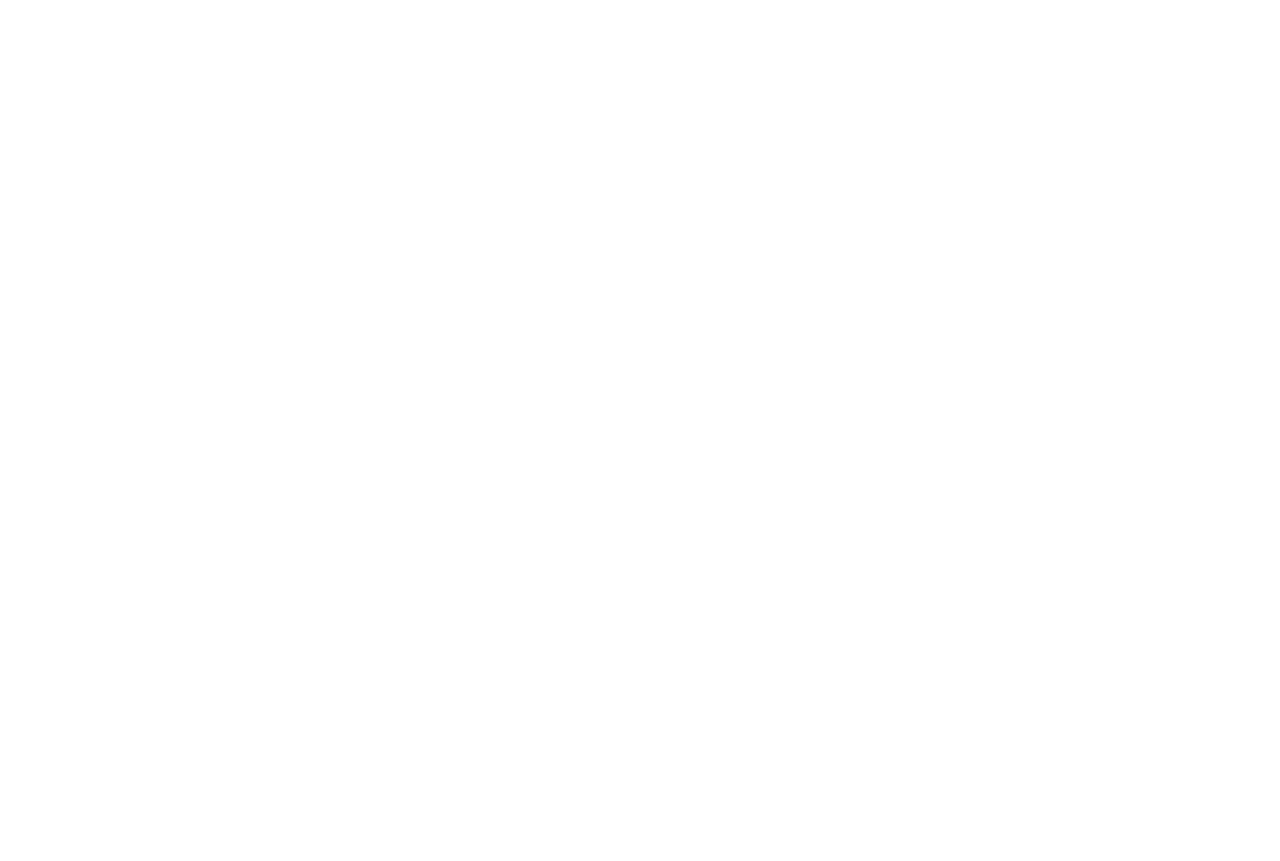
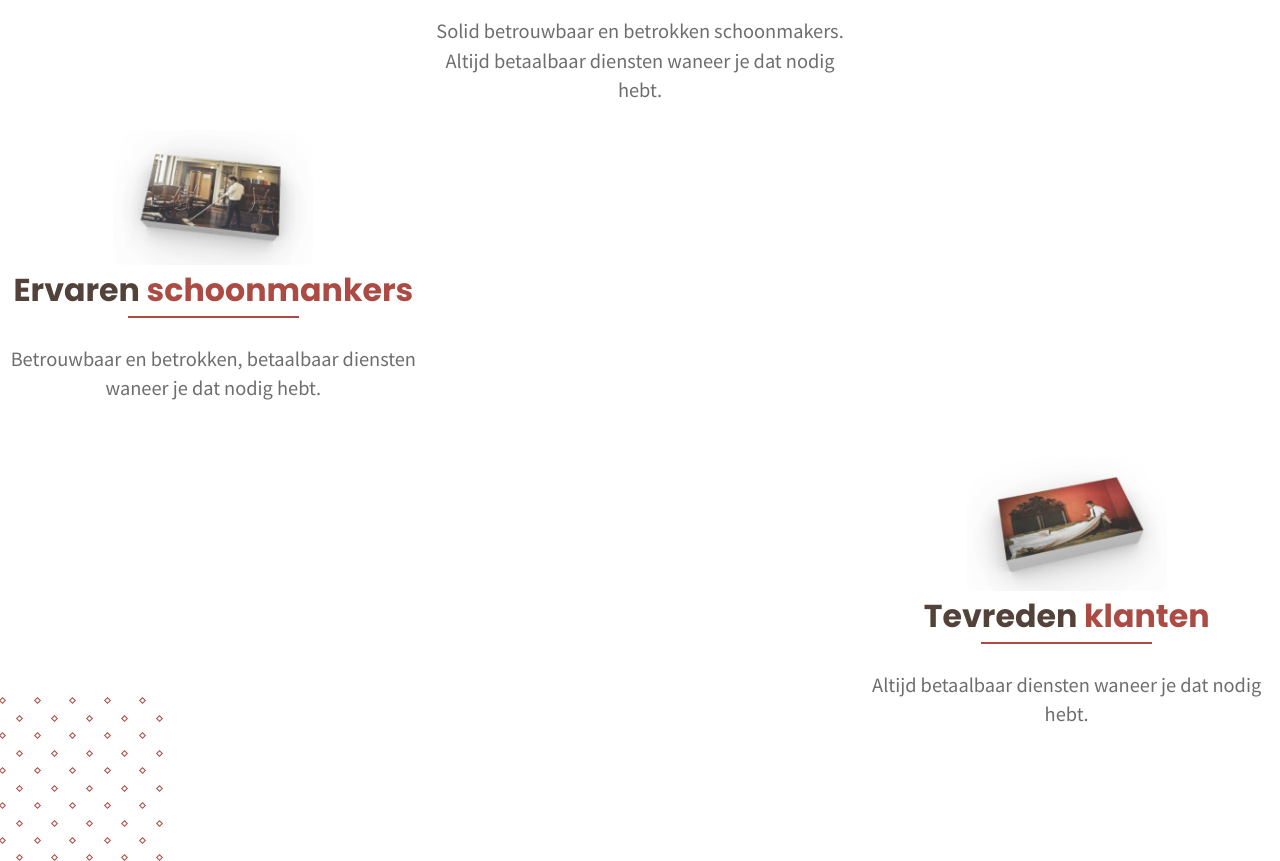
Before and after one commit to Vastlaan/showroom, a React (Create React App) app in the folder client/: page /example-3 in a window 1280 px wide. Shown: the part 1080-1941 px from the top of the page. Before the commit the page ends 804 px from the top, so only its background shows below. Built offline with nearby package versions, Linux system fonts and the light colour scheme.

Commit message:
Add new section

```diff
--- /dev/null
+++ b/client/src/components/decorative2/index.jsx
@@ -0,0 +1,141 @@
+import React from 'react'
+import styled from 'styled-components'
+
+export default function Decorative1({style, color, gap}) {
+
+
+
+  const renderContent = ()=>{
+    let amount = 100
+    let arr =[]
+    while(amount <=0){
+      if(amount%2===0){
+        arr.push(<div></div>)
+      }else{
+        arr.push(null)
+      }
+      amount--
+    }
+    return arr
+  }
+
+  return (
+    <Net color={color} gap={gap} style={{...style}}>
+      <div></div>
+      <span></span>
+      <div></div>
+      <span></span>
+      <div></div>
+      <span></span>
+      <div></div>
+      <span></span>
+      <div></div>
+      <span></span>
+      <span></span>
+      <div></div>
+      <span></span>
+      <div></div>
+      <span></span>
+      <div></div>
+      <span></span>
+      <div></div>
+      <span></span>
+      <div></div>
+       <div></div>
+      <span></span>
+      <div></div>
+      <span></span>
+      <div></div>
+      <span></span>
+      <div></div>
+      <span></span>
+      <div></div>
+      <span></span>
+      <span></span>
+      <div></div>
+      <span></span>
+      <div></div>
+      <span></span>
+      <div></div>
+      <span></span>
+      <div></div>
+      <span></span>
+      <div></div>
+       <div></div>
+      <span></span>
+      <div></div>
+      <span></span>
+      <div></div>
+      <span></span>
+      <div></div>
+      <span></span>
+      <div></div>
+      <span></span>
+      <span></span>
+      <div></div>
+      <span></span>
+      <div></div>
+      <span></span>
+      <div></div>
+      <span></span>
+      <div></div>
+      <span></span>
+      <div></div>
+      <div></div>
+      <span></span>
+      <div></div>
+      <span></span>
+      <div></div>
+      <span></span>
+      <div></div>
+      <span></span>
+      <div></div>
+      <span></span>
+      <span></span>
+      <div></div>
+      <span></span>
+      <div></div>
+      <span></span>
+      <div></div>
+      <span></span>
+      <div></div>
+      <span></span>
+      <div></div>
+       <div></div>
+      <span></span>
+      <div></div>
+      <span></span>
+      <div></div>
+      <span></span>
+      <div></div>
+      <span></span>
+      <div></div>
+      <span></span>
+      <span></span>
+      <div></div>
+      <span></span>
+      <div></div>
+      <span></span>
+      <div></div>
+      <span></span>
+      <div></div>
+      <span></span>
+      <div></div>
+
+    </Net>
+  )
+}
+
+const Net = styled.div`
+  display: grid;
+  grid-template-columns: repeat(10, 5px);
+  grid-template-rows: repeat(10, 5px);
+  grid-gap: ${p=>p.gap?p.gap:'5px'};
+
+  div{
+    width: 5px;
+    height: 5px;
+    border: 1px solid ${p=>p.color?p.color:p.theme.secondary3};
+    transform: rotate(45deg);
+  }
+`
--- a/client/src/components/example3/index.jsx
+++ b/client/src/components/example3/index.jsx
@@ -1,12 +1,14 @@
 import React from 'react'
 import Navigation3 from '../navigation3'
 import Header4 from '../header4'
+import Section1 from '../section1'
 
 export default function Example3() {
   return (
     <div>
       <Navigation3/>
       <Header4/>
+      <Section1/>
     </div>
   )
 }
--- a/client/src/components/header4/index.jsx
+++ b/client/src/components/header4/index.jsx
@@ -49,11 +49,11 @@
 const Headline1 = styled.h1`
   font-family: ${fonts.poppins};
   font-size: 4.8rem;
-  font-weight: 700;
+  font-weight: 800;
   color: ${p=>p.theme.primary3};
-  line-height: 2;
+  line-height: 1.2;
 
-  ${()=>respond('l','font-size: 5.7rem;line-height: 1.2;')}
+  ${()=>respond('l','font-size: 5.7rem;')}
 
   span{
     color: ${p=>p.theme.secondary3};
--- a/client/src/components/navigation3/index.jsx
+++ b/client/src/components/navigation3/index.jsx
@@ -111,7 +111,7 @@
   justify-content: space-between;
   align-items: flex-start;
   transition: all .3s;
-  transition-timing-function: cubic-bezier(.29, 1.01, 1, -0.68);
+
   transform: ${p=>p.visible?'translateY(0%)':'translateY(-300%)'};
   position: absolute;
   top: 100%;
@@ -120,7 +120,7 @@
   background-color: white;
   flex-direction: column;
   width: 100%;
-  padding-top: 2.3rem;
+  padding: 4.7rem;
 
 
 
@@ -132,18 +132,19 @@
     background-color: transparent;
     flex-direction: row;
     align-items: center;
-    padding-top: 0rem;
+    padding: 0rem;
   `)}
 
   a{
     font-family: ${fonts.heading4};
     color: ${p=>p.theme.grey4};
     font-size: 1.9rem;
-    margin: 1rem 2rem;
+    margin: 2.7rem;
     transition: all .6s;
+    transition-timing-function: cubic-bezier(.29, 1.01, 1, -0.68);
     transform: ${p=>p.visible?'translateY(0%)':'translateY(-250%)'};
 
-    ${()=>respond('l','transform: translateY(0);')}
+    ${()=>respond('l','transform: translateY(0);margin: 1rem 2rem;')}
 
     &:hover{
       color: ${p=>p.theme.grey2};
--- /dev/null
+++ b/client/src/components/section1/index.jsx
@@ -0,0 +1,108 @@
+import React from 'react'
+import styled from 'styled-components'
+import {fonts, respond, Section, Content} from '../../styles'
+import Img1 from '../../img/shine-1.png'
+import Img2 from '../../img/shine-2.png'
+import Img3 from '../../img/shine-3.png'
+import Decoration from '../decorative2'
+
+export default function Section1() {
+  return (
+    <Section>
+      <Content>
+        <Grid>
+          <CT>
+            <img src={Img1} alt="cleaning service"/>
+            <h3>Professionele<span> team</span></h3>
+            <div></div>
+            <p>Solid betrouwbaar en betrokken schoonmakers. Altijd betaalbaar diensten waneer je dat nodig hebt.</p>
+          </CT>
+          <LM>
+            <img src={Img2} alt="cleaning service"/>
+            <h3>Ervaren <span>schoonmankers</span></h3>
+            <div></div>
+            <p>Betrouwbaar en betrokken, betaalbaar diensten waneer je dat nodig hebt.</p>
+          </LM>
+          <RB>
+            <img src={Img3} alt="cleaning service"/>
+            <h3>Tevreden <span>klanten</span></h3>
+            <div></div>
+            <p>Altijd betaalbaar diensten waneer je dat nodig hebt.</p>
+          </RB>
+        </Grid>
+      </Content>
+      <Decoration gap='1.3rem' style={{position:'absolute', top: 0, left: 0}}/>
+      <Decoration gap='1.3rem' style={{position:'absolute', bottom: '0', left: 0}}/>
+    </Section>
+  )
+}
+
+const Grid = styled.div`
+  width: 100%;
+  display: grid;
+  grid-template-columns: repeat(1,1fr);
+  grid-template-rows: repeat(3,1fr);
+
+  ${()=>respond('l',`grid-template-columns: repeat(3,1fr);
+  grid-template-rows: repeat(3,1fr);`)}
+
+
+`
+const Info = styled.div`
+  display: flex;
+  flex-direction: column;
+  align-items: center;
+  width: 100%;
+
+  img{
+    max-width: 200px;
+  }
+
+  h3{
+    font-family: ${fonts.poppins};
+    font-size: 3.3rem;
+    font-weight: 700;
+    color: ${p=>p.theme.primary3};
+    line-height: 1.3;
+
+    ${()=>respond('l','font-size: 3.3rem;line-height: 1.2;')}
+
+    span{
+      color: ${p=>p.theme.secondary3};
+    }
+  }
+
+  div{
+    width: 40%;
+    height: 2px;
+    background-color: ${p=>p.theme.secondary3};
+  }
+
+  p{
+    margin: 2.7rem 0;
+    font-family: ${fonts.heading3};
+    font-size: 1.9rem;
+    line-height: 1.6;
+    color: ${p=>p.theme.grey4};
+    max-width: 45rem;
+    text-align: center;
+  }
+`
+const CT = styled(Info)`
+  grid-column: 1/2;
+  grid-row: 1/2;
+
+  ${()=>respond('l',`grid-column: 2/3;`)}
+`
+const LM = styled(Info)`
+  grid-column: 1/2;
+  grid-row: 2/3;
+
+  ${()=>respond('l',`grid-column: 1/2;`)}
+`
+const RB = styled(Info)`
+  grid-column: 1/2;
+  grid-row: 3/4;
+
+  ${()=>respond('l',`grid-column: 3/4;`)}
+`
--- a/client/src/styles/containers.js
+++ b/client/src/styles/containers.js
@@ -2,6 +2,7 @@
 
 export const Section = styled.section`
     padding: 10vh 0;
+    position: relative;
 `;
 export const Content = styled.div`
     max-width: 1366px;
```
